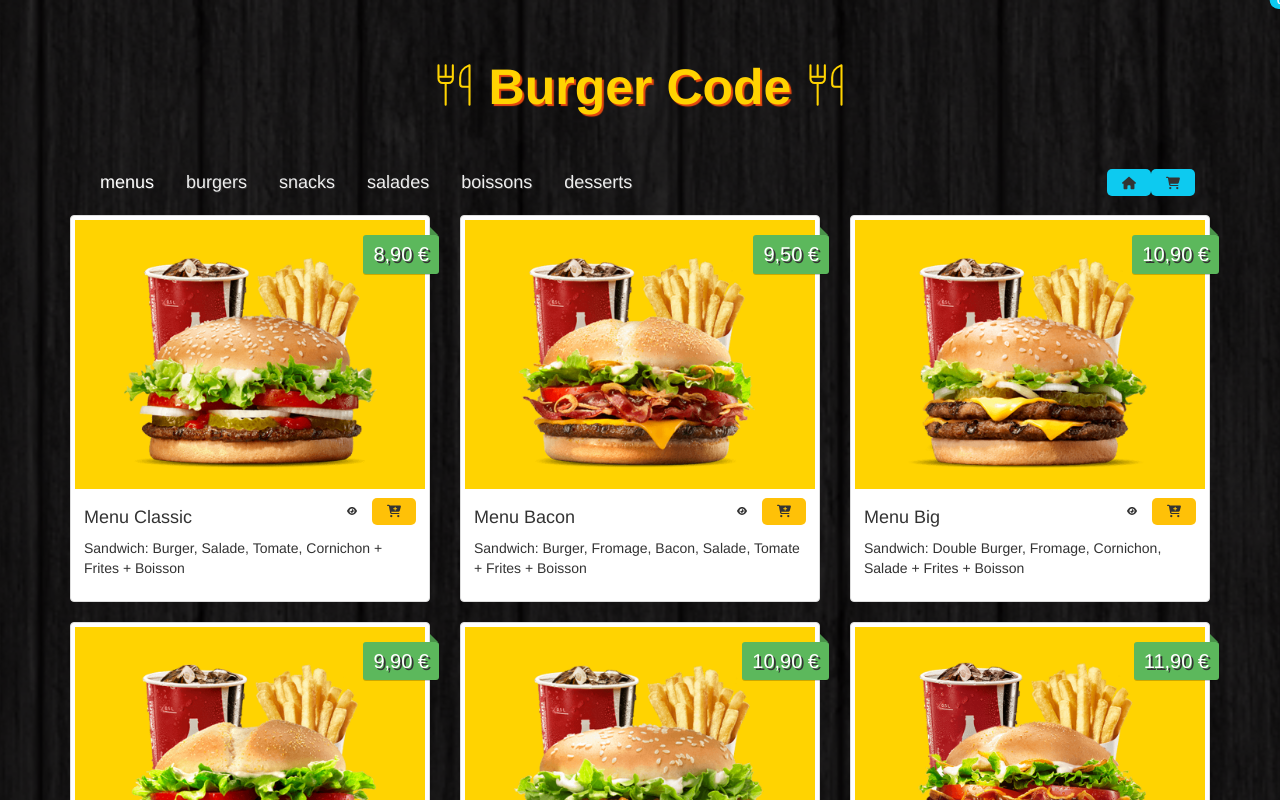
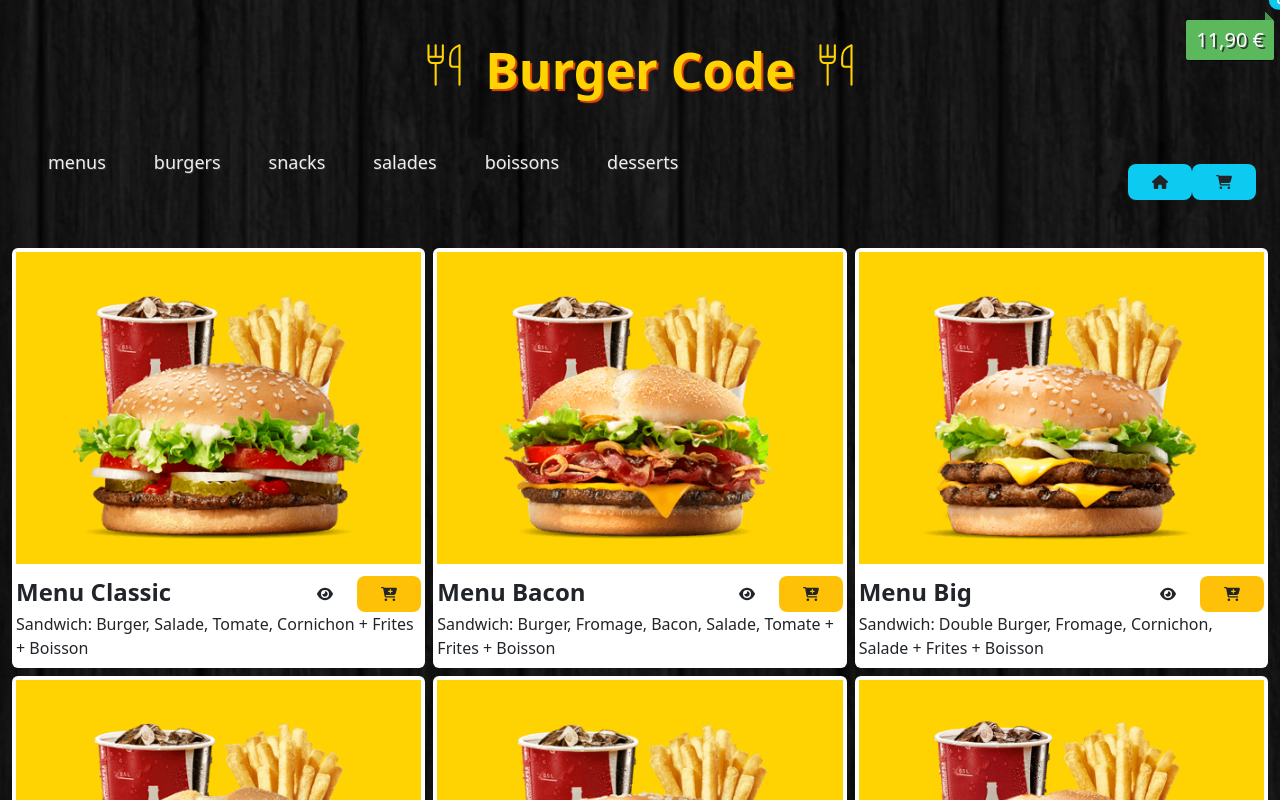
Before and after one commit to fabagile/burger-code, a Next.js app: page /produits in a window 1280 px wide. Shown: the top 800 px of the page. Built offline with nearby package versions, Linux system fonts and the light colour scheme.

Commit message:
card layout

```diff
--- a/src/app/layout.tsx
+++ b/src/app/layout.tsx
@@ -25,18 +25,15 @@ export default function RootLayout({
   return (
     <html lang="fr">
       <head>
-        {/* <meta charSet="utf-8" /> */}
-        <meta name="viewport" content="width=device-width, initial-scale=1" />
-        <script src="https://ajax.googleapis.com/ajax/libs/jquery/1.11.3/jquery.min.js"></script>
-        {/* <script
-          src="https://kit.fontawesome.com/a54ea23ea6.js"
-          crossOrigin="anonymous"
-        ></script> */}
+
+        {/* <meta name="viewport" content="width=device-width, initial-scale=1" /> */}
+        {/* <script src="https://ajax.googleapis.com/ajax/libs/jquery/1.11.3/jquery.min.js"></script>
+
         <link
           rel="stylesheet"
           href="https://maxcdn.bootstrapcdn.com/bootstrap/3.3.6/css/bootstrap.min.css"
         />
-        <script src="https://maxcdn.bootstrapcdn.com/bootstrap/3.3.6/js/bootstrap.min.js"></script>
+        <script src="https://maxcdn.bootstrapcdn.com/bootstrap/3.3.6/js/bootstrap.min.js"></script> */}
         {/* fonts */}
         {/* <link rel="preconnect" href="https://fonts.googleapis.com"/>
 <link rel="preconnect" href="https://fonts.gstatic.com"  />
--- a/src/components/products/Detail.tsx
+++ b/src/components/products/Detail.tsx
@@ -14,7 +14,7 @@ const Detail = ({ item }) => {
         <div className="col-md-6">
           <div className="caption">
             <div className="d-flex justify-content-between mb-3">
-              <h4>{item.name}</h4>
+              <h4 className="font-semibold text-2xl" >{item.name}</h4>
               <div className="my-3 float-end">
                 <Actions >
                   <AddToCart id={item.id} />
--- a/src/components/products/Dish.tsx
+++ b/src/components/products/Dish.tsx
@@ -17,14 +17,14 @@ const Dish = ({ item, index }) => {
     }))
   );
   return (
-    <div className="col-sm-6 col-md-4 col-xl-3">
-      <div className="thumbnail" onClick={() => select(index)}>
+    <div className="flex flex-col gap-1">
+      <div className="bg-white p-1 rounded thumbnail" onClick={() => select(index)}>
         <Thumbnail {...item} />
         {/* <img src={`/images/${image}`} alt={`${name}`} />
         <div className="price">{converToLocalCurrency(price)}</div> */}
-        <div className="caption">
+        <div className="caption mt-2 py-1">
           <div className="d-flex justify-content-between">
-            <h4>{item.name}</h4>
+            <h4 className="font-semibold text-2xl">{item.name}</h4>
             <div className="float-end">
               <Actions >
                 <ShowProduct id={index} />
--- a/src/components/products/List.tsx
+++ b/src/components/products/List.tsx
@@ -18,7 +18,7 @@ export default function List() {
   // console.log(category)
   const currentList = useMemo(() => products, [products]);
   return (
-    <div id={category.name} className="row">
+    <div id={category.name} className="grid gap-2 grid-cols-1 sm:grid-cols-2 md:grid-cols-3">
       {currentList.map((item, index) => (
         <Dish key={index} index={index} item={item} />
       ))}
```
Also changed, not shown: 1 other file (tests, documents, lock files or other folders).
